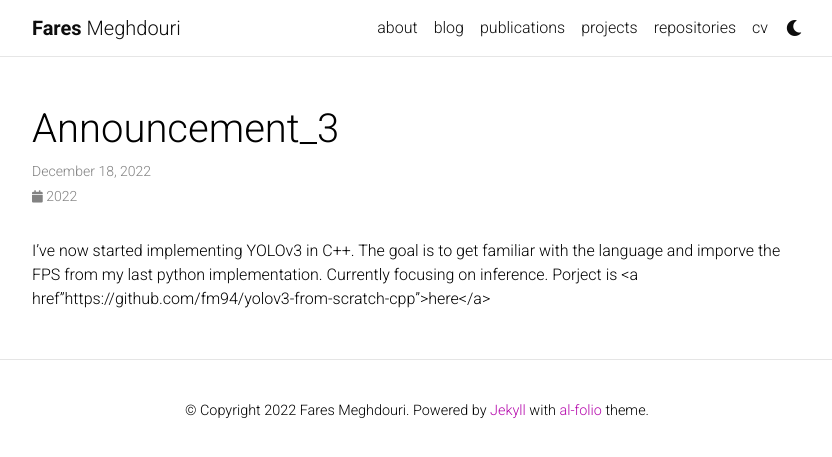
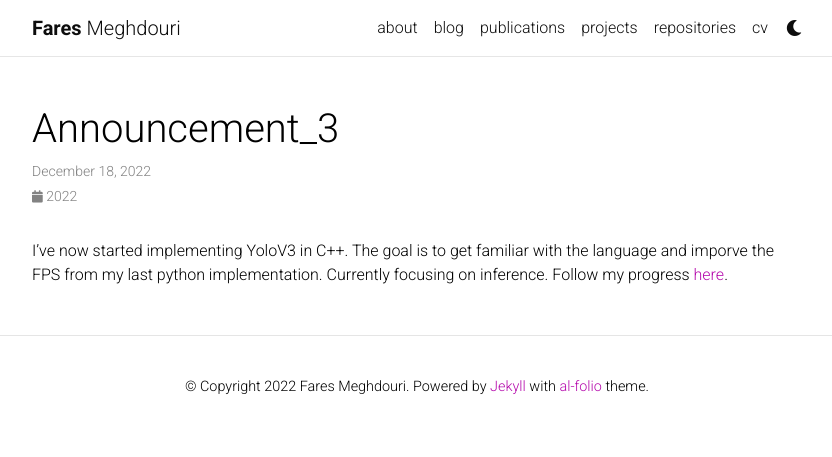
Before and after one commit to fm94/fm94.github.io, a Jekyll site: the page built from _news/announcement_3.md, in a window 1280 px wide. Shown: the top 457 px of the page, without its empty margins (223-1055 px from the left). Built offline with Jekyll 4.4.1, drawn with Linux system fonts in a browser that asks for light colours; comment, search, counter and statistics services are not loaded; a style sheet for code colours, icons or effects is not loaded.

Commit message:
tiny fixes

```diff
--- a/_news/announcement_3.md
+++ b/_news/announcement_3.md
@@ -4,4 +4,4 @@ date: 2022-12-18 18:23:40-0400
 inline: true
 ---
 
-I've now started implementing YOLOv3 in C++. The goal is to get familiar with the language and imporve the FPS from my last python implementation. Currently focusing on inference. Porject is <a href"https://github.com/fm94/yolov3-from-scratch-cpp">here</a>
+I've now started implementing YoloV3 in C++. The goal is to get familiar with the language and imporve the FPS from my last python implementation. Currently focusing on inference. Follow my progress <a href="https://github.com/fm94/yolov3-from-scratch-cpp">here</a>.
```
